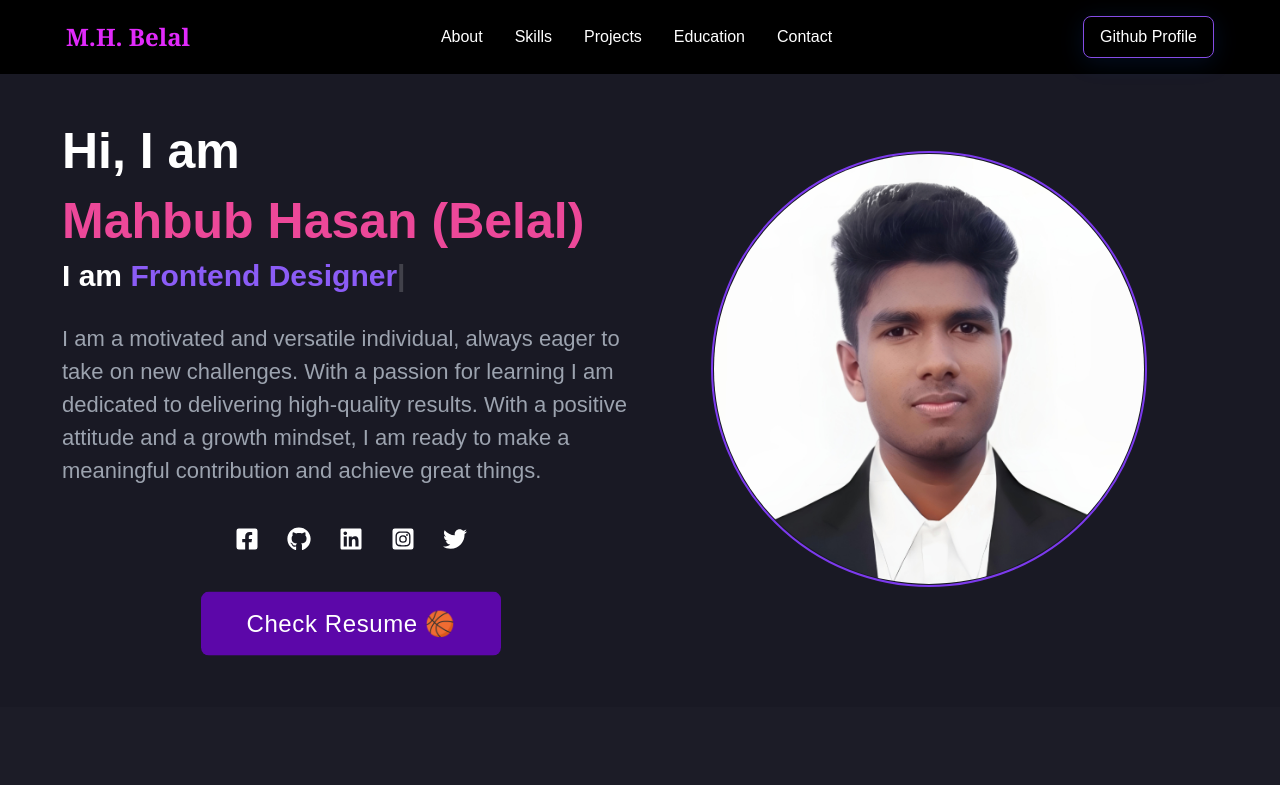
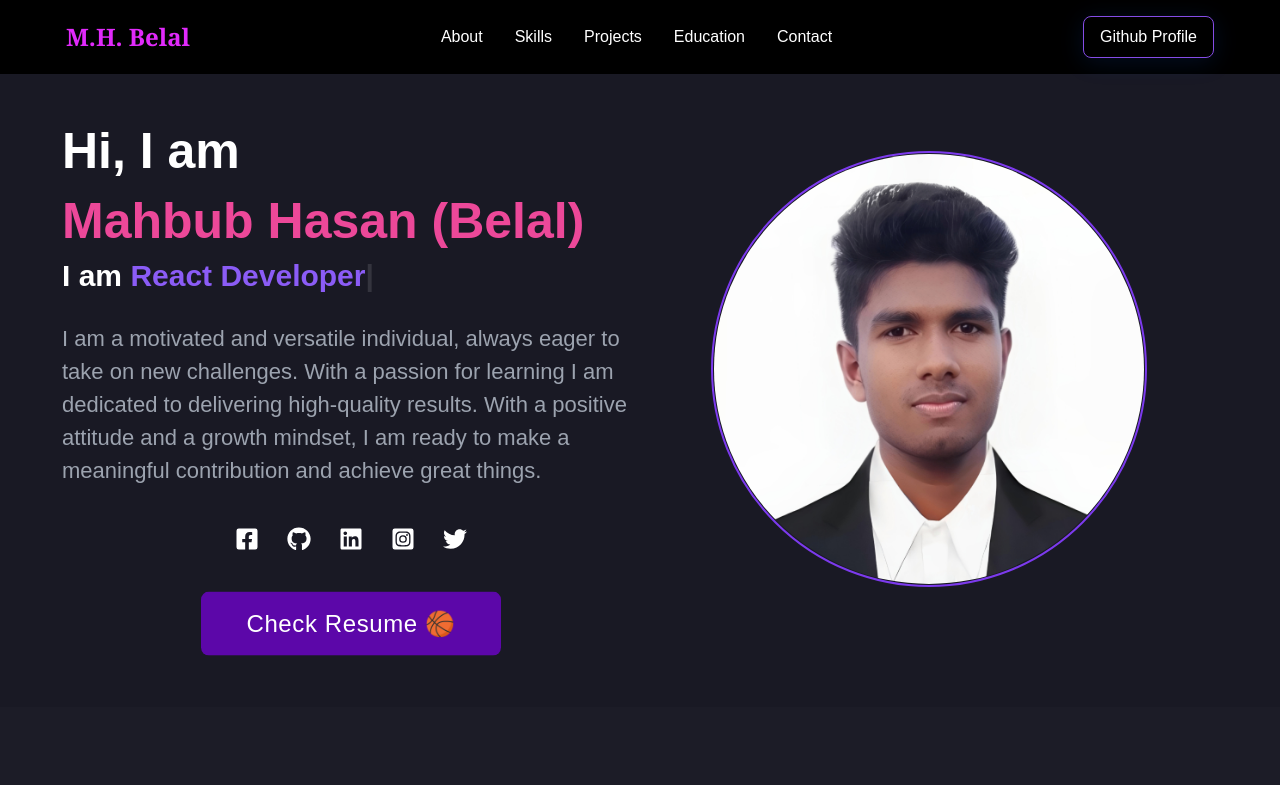
Before and after one commit to mahbub-hb-dev/Mahbub-s-Portfolio, a React (Vite) app: page / in a window 1280 px wide. Shown: the top 785 px of the page. Built offline with nearby package versions, Linux system fonts and the light colour scheme.

Commit message:
Texts of typewriter animation section has been changed

```diff
--- a/src/component/Hero.jsx
+++ b/src/component/Hero.jsx
@@ -13,10 +13,11 @@ const Hero = () => {
 
     const typed = new Typed("#typewriter", {
       strings: [
+        "Frontend Developer",
+        "React Developer",
+        "JavaScript Developer",
         "Web Developer",
-        "Frontend Designer",
-        "JavaScript Learner",
-        "React Enthusiast",
+        "MERN Stack Learner"
       ],
       typeSpeed: 100,
       backSpeed: 50,
```
